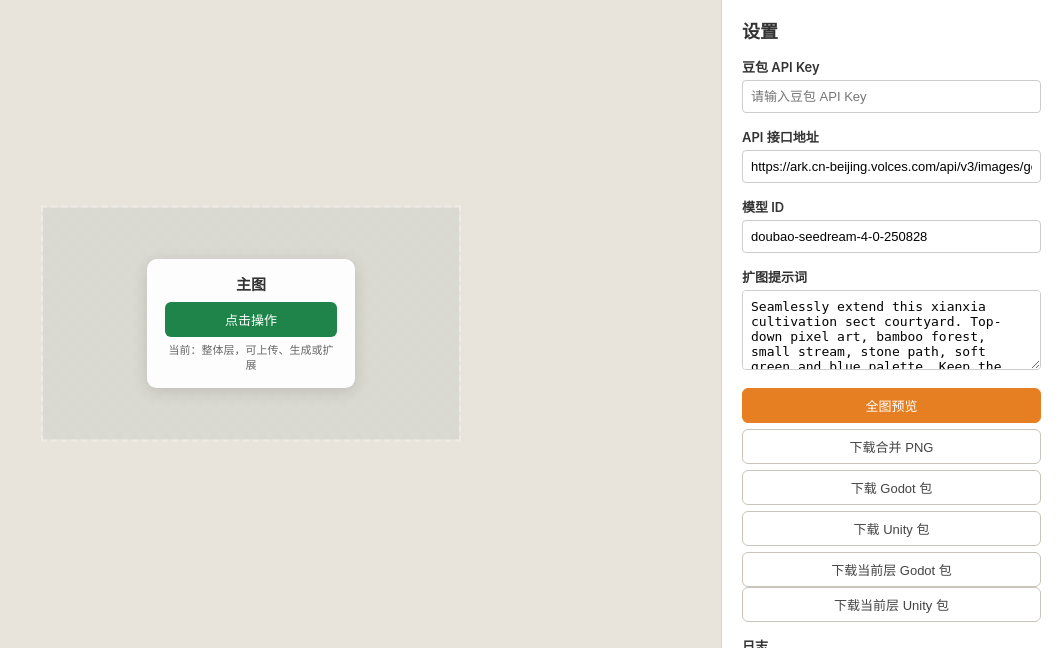
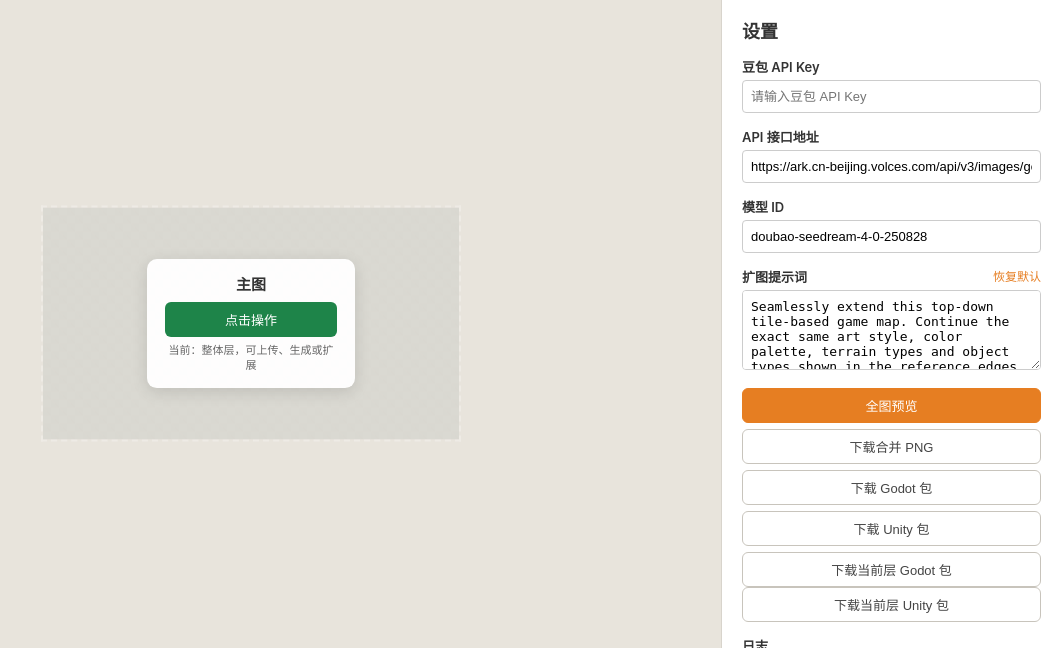
Before and after one commit to zhanghaonanshenlongdaxia/RougeLikeCard, a Flask app: page / in a window 1280 px wide. Shown: the part 152-800 px from the top of the page, without its empty margins (219-1280 px from the left). Run offline with Flask 3, Linux system fonts and the light colour scheme.

Commit message:
fix: generic default outpaint prompt, migrate stale cached prompt
The old default prompt hardcoded the previous map's elements (bamboo
forest, stone path), and it was cached in localStorage, so extensions
of a NEW map kept containing the old map's content. The new default
only asks to continue the style/palette/terrain/object types visible
in the reference edges. Cached copies of the legacy default are
discarded on load, and a reset-to-default link was added next to the
prompt label.

```diff
--- a/Tools/ImageOutpaintTool/templates/index.html
+++ b/Tools/ImageOutpaintTool/templates/index.html
@@ -434,8 +434,10 @@ body.cards-hidden .action-card { display: none !important; }
                     <input type="text" id="model" value="{{ default_model }}">
                 </div>
                 <div class="field">
-                    <label>扩图提示词</label>
-                    <textarea id="prompt">Seamlessly extend this xianxia cultivation sect courtyard. Top-down pixel art, bamboo forest, small stream, stone path, soft green and blue palette. Keep the same art style and perspective.</textarea>
+                    <label>扩图提示词
+                        <span id="prompt-reset" title="恢复默认提示词" style="float:right; font-size:12px; color:#e67e22; cursor:pointer; font-weight:normal;">恢复默认</span>
+                    </label>
+                    <textarea id="prompt">Seamlessly extend this top-down tile-based game map. Continue the exact same art style, color palette, terrain types and object types shown in the reference edges. Do not introduce new biomes, new themes or unrelated elements.</textarea>
                 </div>
                 <div class="field">
                     <button class="btn primary" style="width:100%; margin-bottom:6px" onclick="showPreview()">全图预览</button>
@@ -537,15 +539,25 @@ body.cards-hidden .action-card { display: none !important; }
             };
         }
 
+        const DEFAULT_OUTPAINT_PROMPT = "Seamlessly extend this top-down tile-based game map. Continue the exact same art style, color palette, terrain types and object types shown in the reference edges. Do not introduce new biomes, new themes or unrelated elements.";
+        // 旧版默认提示词写死了上一张地图的元素（竹林、石板路等），缓存里若还是它就丢弃
+        const LEGACY_DEFAULT_PROMPTS = [
+            "Seamlessly extend this xianxia cultivation sect courtyard. Top-down pixel art, bamboo forest, small stream, stone path, soft green and blue palette. Keep the same art style and perspective.",
+        ];
+
         function loadCachedSettings() {
             const key = localStorage.getItem('stitcher_api_key');
             const url = localStorage.getItem('stitcher_api_url');
             const model = localStorage.getItem('stitcher_model');
-            const prompt = localStorage.getItem('stitcher_prompt');
+            let prompt = localStorage.getItem('stitcher_prompt');
 
             if (key !== null) document.getElementById('api-key').value = key;
             if (url !== null) document.getElementById('api-url').value = url;
             if (model !== null) document.getElementById('model').value = model;
+            if (prompt !== null && LEGACY_DEFAULT_PROMPTS.includes(prompt.trim())) {
+                localStorage.removeItem('stitcher_prompt');
+                prompt = null;
+            }
             if (prompt !== null) document.getElementById('prompt').value = prompt;
         }
 
@@ -1114,6 +1126,12 @@ body.cards-hidden .action-card { display: none !important; }
             document.getElementById(id).addEventListener('change', saveCachedSettings);
         });
 
+        document.getElementById('prompt-reset').addEventListener('click', () => {
+            document.getElementById('prompt').value = DEFAULT_OUTPAINT_PROMPT;
+            saveCachedSettings();
+            log('扩图提示词已恢复默认');
+        });
+
         function triggerImportTiles() {
             document.getElementById('import-upload').click();
         }
```
